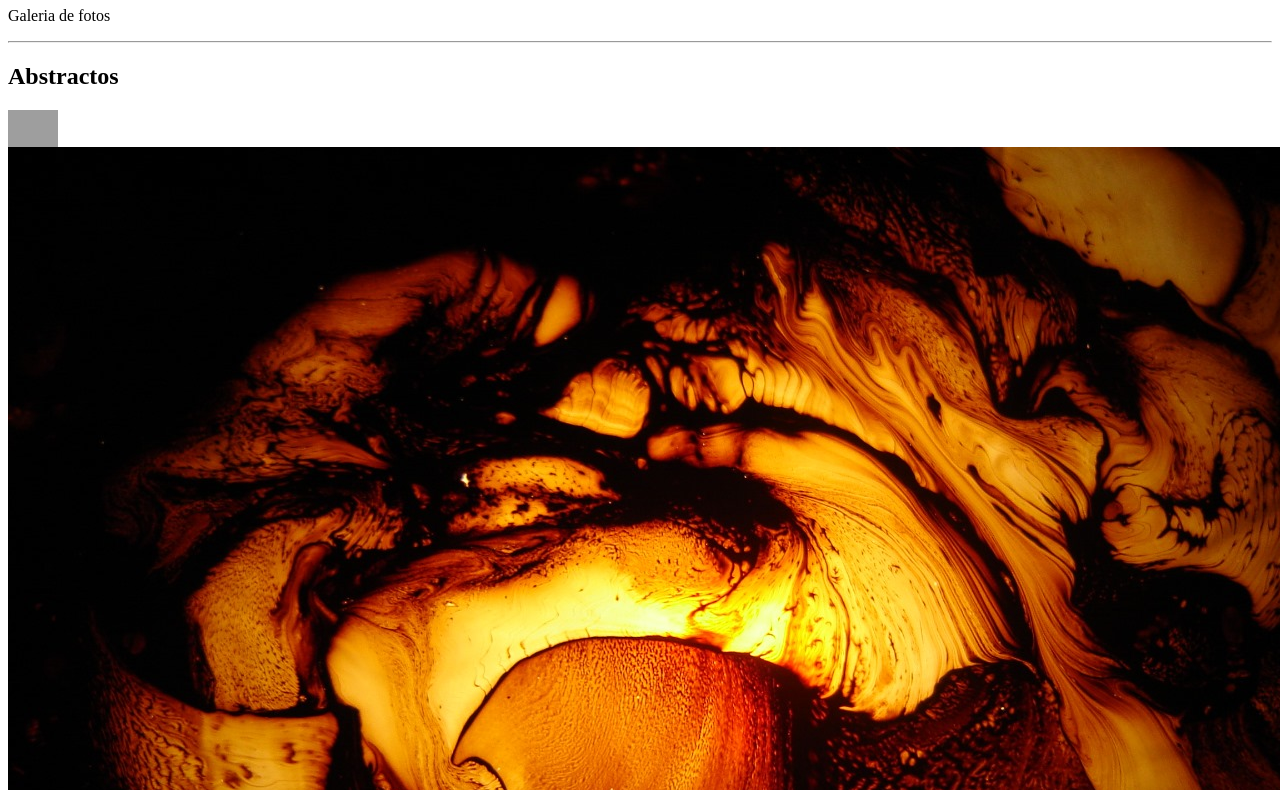
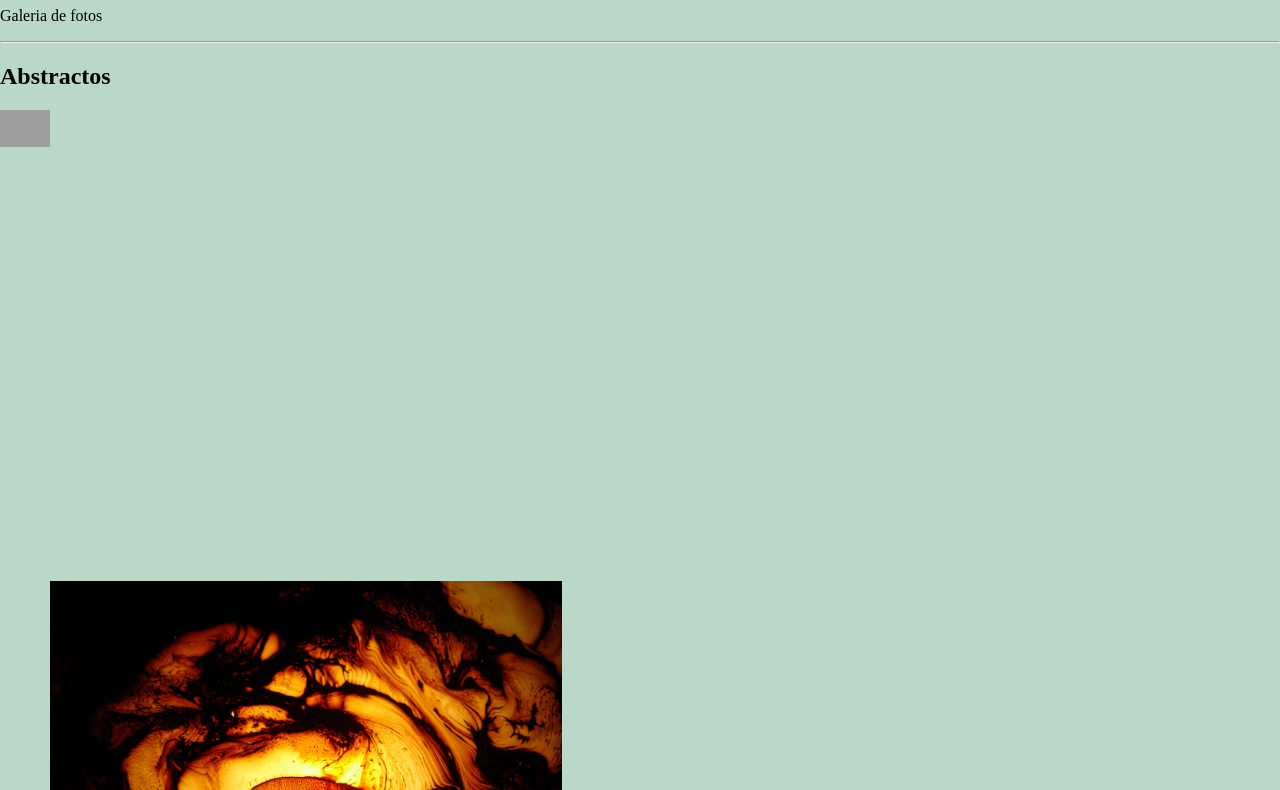
Before and after one commit to A-PiCe/PEPhotO, a plain HTML site: page index.html in a window 1280 px wide. Shown: the part 73-863 px from the top of the page. Drawn offline with Linux system fonts and the light colour scheme; grey boxes are pictures that could not be loaded; files whose address does not match are found by name.

Commit message:
que pelotudo

```diff
--- a/index.html
+++ b/index.html
@@ -26,7 +26,7 @@
           <h2>Figurativa</h2>
           <img class="icon" src="https://img.freepik.com/foto-gratis/perro-pug-aislado-fondo-blanco_2829-11416.jpg?w=740&t=st=1721842909~exp=1721843509~hmac=a926b0f76aa070d2f6aa4e72413fa363910e2378c2099d45a3af716e13e4e1c8" alt="pie icon"/>
           <section>
-             <img class="figurativo" src="c:/codigo/PEPhotO/img/1f.jpeg" alt="Foto 1F"/></img><p class="comentario">3.00</p>
+             <img class="figurativo.ala" src="c:/codigo/PEPhotO/img/1f.jpeg" alt="Foto 1F"/></img><p class="comentario">3.00</p>
             </article>
             <article class="item">
               <img class="figurativo" src="C:\Codigo\PEPhotO\img\2f.jfif" alt="Foto 2F"/></img><p class="comentario">3.00</p>
--- a/styles.css
+++ b/styles.css
@@ -1 +1,28 @@
 .icon {display: block; width: 50px ; position: fixed top}
+
+body {
+    display: inline-block;
+    justify-content: center;
+    align-items: center;
+    height: 100%;
+    margin: 0;
+    background-color: #07723746;
+}
+.Abstractos {
+    display: inline-block;
+    width: 40%;
+    padding: 30px;
+    max-width: 70%;
+    margin: 20px;
+}
+.figurativo {
+    display: inline-block;
+    width: 40%;
+    padding: 30px;
+    max-width: 70%;
+    margin: 20px;
+}
+.item {
+    height: 100vh;
+    margin-top: 30%;
+}
```
